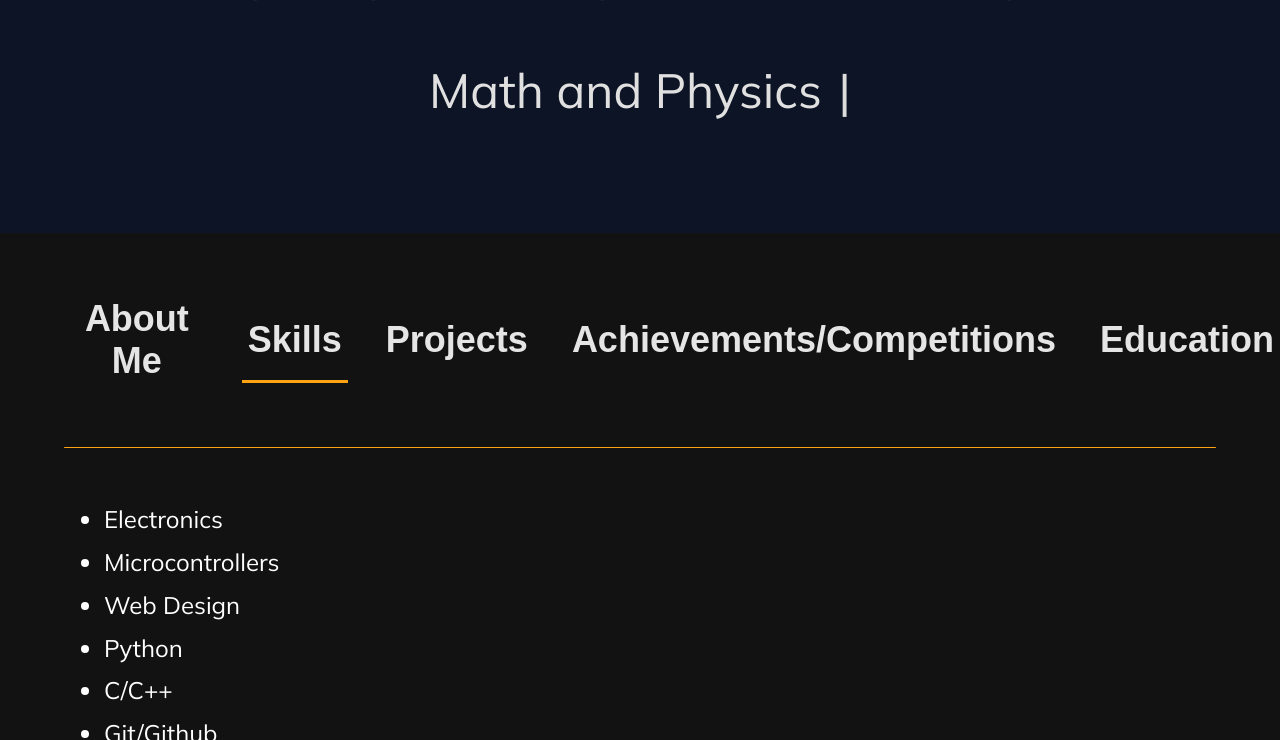
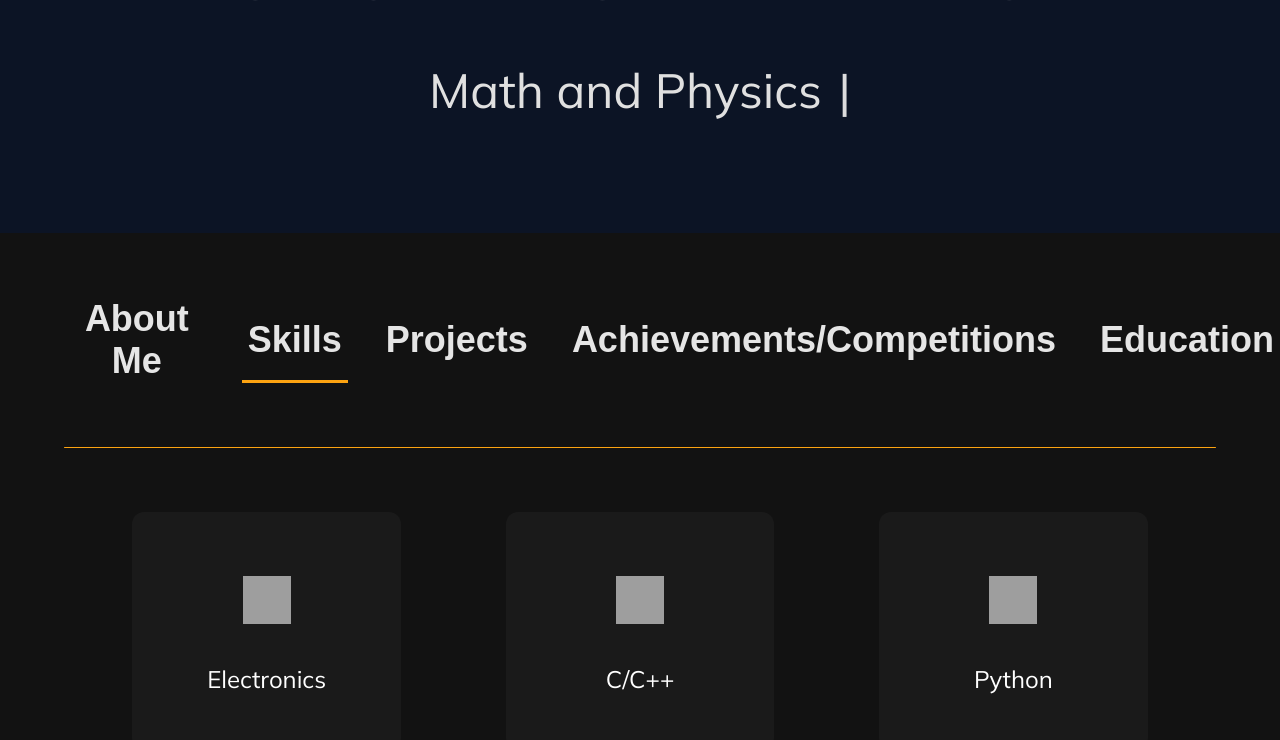
Before and after one commit to Leftpostforward/Portfolio, a plain HTML site: page index.html in a window 1280 px wide. Both pictures are taken after a click on the button "Skills". Shown: the part 567-1307 px from the top of the page. Drawn offline with Linux system fonts and the light colour scheme; grey boxes are pictures that could not be loaded.

Commit message:
added cards for skill idk i gotta sleep dude

```diff
--- a/style.css
+++ b/style.css
@@ -21,6 +21,7 @@ body {
     font-family: 'Mulish', sans-serif;
     font-weight: 50;
 }
+
 /*header*/
 #mainheader {
     position: relative;
@@ -54,7 +55,6 @@ body {
     background-color: rgba(0, 0, 0, 0.4);
     z-index: 0;
 }
-
 /*social links css*/
 #social-links {
     position: absolute;
@@ -76,8 +76,6 @@ body {
 #social-links img:hover {
     transform: scale(1.5);
 }
-
-
 /* photo(is literally just me) */
 #profilepicture {
     width: 20%;
@@ -88,7 +86,6 @@ body {
     aspect-ratio: 1 / 1;
     z-index: 1;
 }
-
 /* Headertext */
 #headertext {
     width: 100%;
@@ -122,7 +119,6 @@ body {
 
 
 
-
 /* tabs stuff */
 #tab-container{
     display: flex;
@@ -137,7 +133,6 @@ body {
     justify-content:flex-start;
     box-shadow: 0 2px 8px rgba(0, 0, 0, 0.2);
 }
-
 /* animating tabs */
 #tabs .tab::after {
     content: '';
@@ -182,7 +177,6 @@ body {
     cursor: pointer;
     transition: color 0.3s ease;
 }
-
 /*tab content*/
 #tab-content {
     padding: 2rem 4rem 0 4rem;
@@ -190,15 +184,36 @@ body {
     color: #ffffff;
     font-size: 1.5rem;
 }
-
 .tab-panel {
     display: none;
 }
-
 .tab-panel.active {
     display: block;
 }
-
 .paragraphspacing {
     margin-bottom: 0.8rem;
 }
+/*skills grid*/
+#skills-grid {
+  display: grid;
+  grid-template-columns: repeat(3, 1fr);
+  gap: 2rem;
+  padding: 2rem;
+  justify-items: center;
+}
+.skill-card {
+  display: flex;
+  flex-direction: column;
+  align-items: center;
+  text-align: center;
+  padding: 4rem 2rem 2rem 2rem;
+  color: #ffffff;
+  background-color: #1a1a1a;
+  width: 60%;
+  border-radius: 12px;
+}
+.skill-card img {
+  width: 48px;
+  height: 48px;
+  margin-bottom: 1rem;
+}
--- a/tabs/skills.html
+++ b/tabs/skills.html
@@ -1,8 +1,26 @@
-<ul>
-  <li class="mulish paragraphspacing">Electronics</li>
-  <li class="mulish paragraphspacing">Microcontrollers</li>
-  <li class="mulish paragraphspacing">Web Design</li>
-  <li class="mulish paragraphspacing">Python</li>
-  <li class="mulish paragraphspacing">C/C++</li>
-  <li class="mulish paragraphspacing">Git/Github</li>
-</ul>
+<div id="skills-grid">
+  <div class="skill-card">
+    <img src="https://cdn1.iconfinder.com/data/icons/electronics-51/210/148-512.png" alt="Electronics">
+    <p class="mulish">Electronics</p>
+  </div>
+  <div class="skill-card">
+    <img src="https://cdn.jsdelivr.net/gh/devicons/devicon/icons/cplusplus/cplusplus-original.svg" alt="C/C++">
+    <p class="mulish">C/C++</p>
+  </div>
+  <div class="skill-card">
+    <img src="https://cdn.jsdelivr.net/gh/devicons/devicon/icons/python/python-original.svg" alt="Python">
+    <p class="mulish">Python</p>
+  </div>
+  <div class="skill-card">
+    <img src="https://cdn.jsdelivr.net/gh/devicons/devicon/icons/html5/html5-original.svg" alt="Web Design">
+    <p class="mulish">Web Design</p>
+  </div>
+  <div class="skill-card">
+    <img src="https://cdn.jsdelivr.net/gh/devicons/devicon/icons/github/github-original.svg" alt="Git/Github">
+    <p class="mulish">Git/Github</p>
+  </div>
+  <div class="skill-card">
+    <img src="https://cdn-icons-png.flaticon.com/512/2950/2950651.png" alt="Public Speaking" style="filter: brightness(0) invert(1);">
+    <p class="mulish">Public Speaking</p>
+  </div>
+</div>
```
